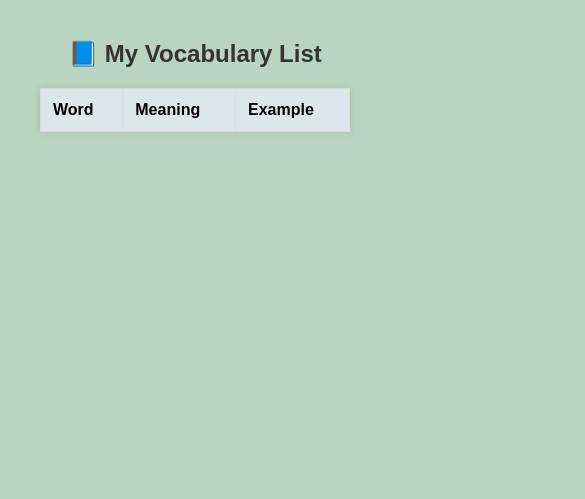
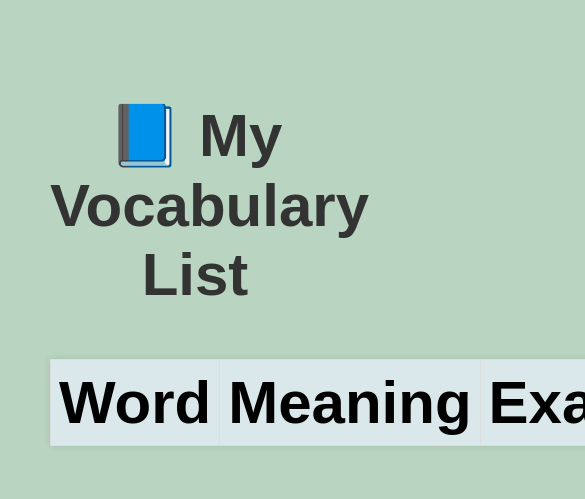
Before and after one commit to surajskit/vocab-viewer, a plain HTML site: page index.html in a window 390 px wide. Shown: the top 499 px of the page, 585 px wide, since content can reach past the window. Drawn offline with Linux system fonts and the light colour scheme; no server answers.

Commit message:
check for mobile version

```diff
--- a/styles.css
+++ b/styles.css
@@ -30,3 +30,27 @@ th {
 tr:nth-child(even) {
   background-color: #f7f7f7;
 }
+
+/* Mobile styles: Apply when screen width is 600px or less */
+@media screen and (max-width: 600px) {
+  body {
+    font-size: 90px;
+    padding: 10px;
+  }
+
+  h2 {
+    font-size: 60px;
+    text-align: center;
+  }
+
+  table {
+    font-size: 60px;
+    width: 100%;
+    overflow-x: auto;
+  }
+
+  th,
+  td {
+    padding: 8px;
+  }
+}
```
